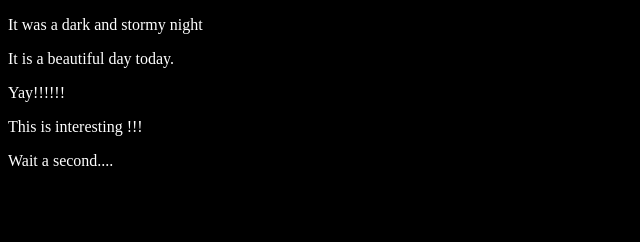
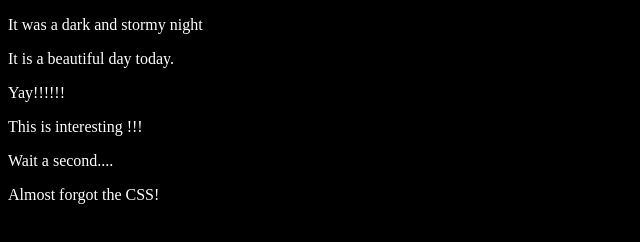
Before and after one commit to JulesTheHun/fireside-story, a plain HTML site: page index.html in a window 1280 px wide. Shown: the whole page, without its empty margins (0-640 px from the left). Drawn offline with Linux system fonts and the light colour scheme.

Commit message:
added sixth line

```diff
--- a/index.html
+++ b/index.html
@@ -10,5 +10,6 @@
   <p>Yay!!!!!!</p>
   <p>This is interesting !!!</p>
   <p>Wait a second....</p>
+  <p>Almost forgot the CSS!</p>
   </body>
 </html>
```
